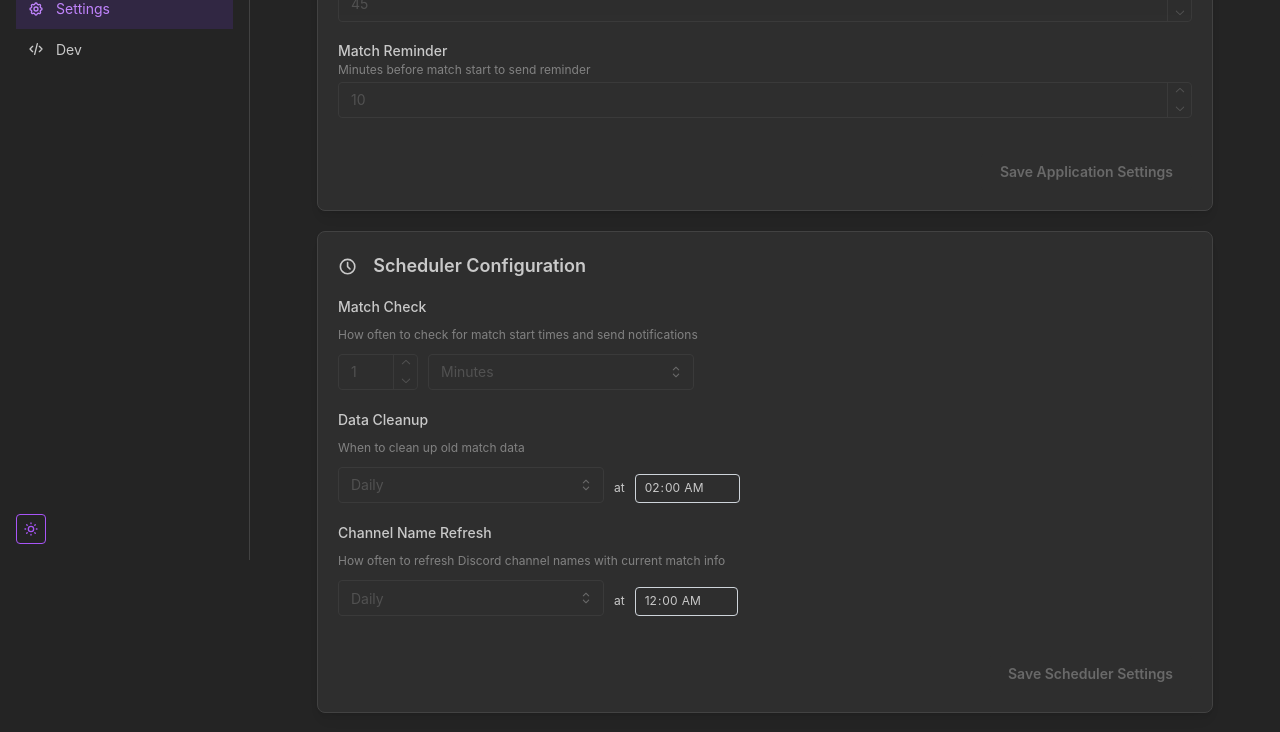
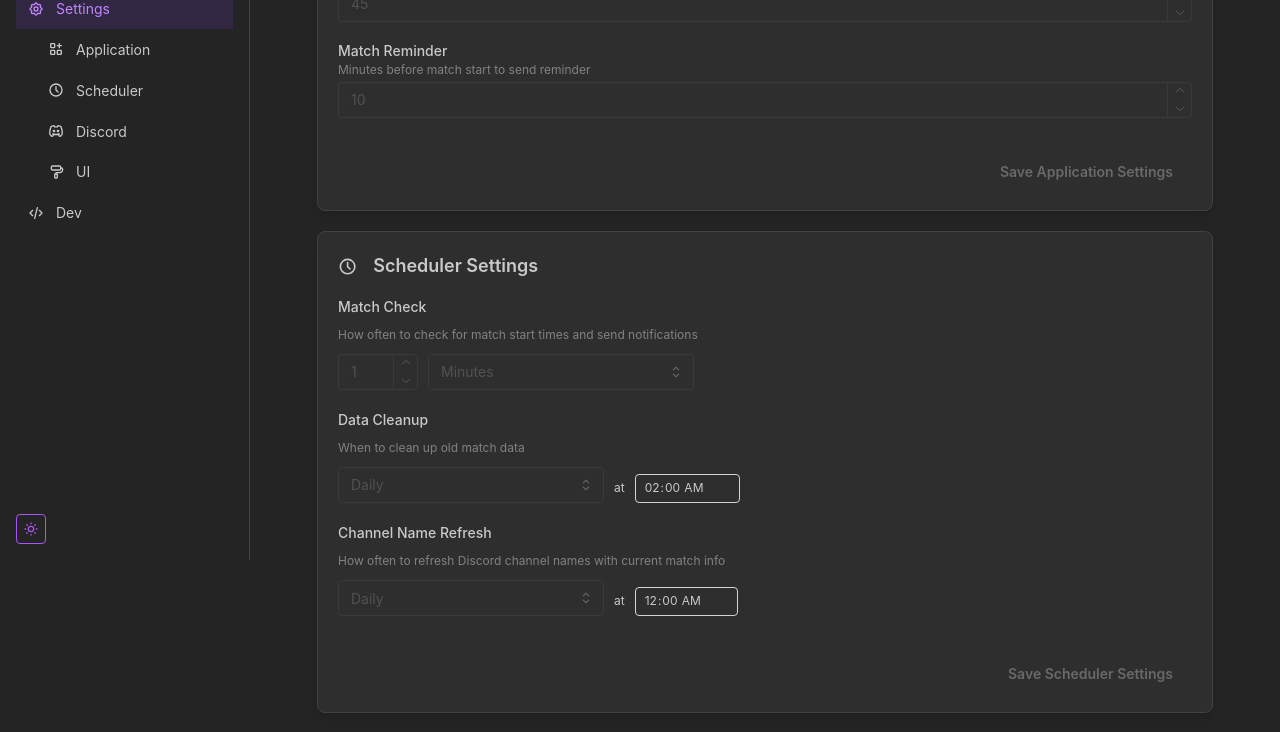
Before and after one commit to slamanna212/MatchExec, a Next.js app: page /settings in a window 1280 px wide. Shown: the part 240-972 px from the top of the page. Built offline with nearby package versions, Linux system fonts and the light colour scheme.

Commit message:
clean up settings page

```diff
--- a/src/app/settings/page.tsx
+++ b/src/app/settings/page.tsx
@@ -251,7 +251,7 @@ export default function SettingsPage() {
         </div>
 
         <Stack gap="lg">
-          <Card shadow="sm" padding="lg" radius="md" withBorder>
+          <Card shadow="sm" padding="lg" radius="md" withBorder id="application">
             <Text size="lg" fw={600} mb="md">Application Settings</Text>
 
             {appMessage && (
@@ -290,6 +290,7 @@ export default function SettingsPage() {
             </form>
           </Card>
 
+          <div id="scheduler">
             <SchedulerConfig
               value={schedulerSettings}
               onChange={setSchedulerSettings}
@@ -298,9 +299,10 @@ export default function SettingsPage() {
               saving={schedulerSaving}
               message={schedulerMessage}
             />
+          </div>
 
-          <Card shadow="sm" padding="lg" radius="md" withBorder>
-            <Text size="lg" fw={600} mb="md">Discord Configuration</Text>
+          <Card shadow="sm" padding="lg" radius="md" withBorder id="discord">
+            <Text size="lg" fw={600} mb="md">Discord Settings</Text>
 
             {message && (
               <Alert color={message.type === 'success' ? 'green' : 'red'} mb="md">
@@ -417,7 +419,7 @@ export default function SettingsPage() {
             </form>
           </Card>
 
-          <Card shadow="sm" padding="lg" radius="md" withBorder>
+          <Card shadow="sm" padding="lg" radius="md" withBorder id="ui">
             <Group mb="md">
               <IconSettings size="1.2rem" />
               <Text size="lg" fw={600}>UI Settings</Text>
--- a/src/components/SchedulerConfig.tsx
+++ b/src/components/SchedulerConfig.tsx
@@ -246,7 +246,7 @@ export default function SchedulerConfig({
     <Card shadow="sm" padding="lg" radius="md" withBorder>
       <Group mb="md">
         <IconClock size="1.2rem" />
-        <Text size="lg" fw={600}>Scheduler Configuration</Text>
+        <Text size="lg" fw={600}>Scheduler Settings</Text>
       </Group>
 
       {message && (
--- a/src/components/navigation.tsx
+++ b/src/components/navigation.tsx
@@ -20,7 +20,11 @@ import {
   IconSun,
   IconMoon,
   IconHistory,
-  IconHash
+  IconHash,
+  IconApps,
+  IconClock,
+  IconBrandDiscord,
+  IconPaint
 } from '@tabler/icons-react'
 
 interface NavigationProps {
@@ -50,7 +54,17 @@ export function Navigation({ children }: NavigationProps) {
     },
     { label: 'Games', href: '/games', icon: IconDeviceGamepad2 },
     { label: 'Channels', href: '/channels', icon: IconHash },
-    { label: 'Settings', href: '/settings', icon: IconSettings },
+    {
+      label: 'Settings',
+      href: '/settings',
+      icon: IconSettings,
+      links: [
+        { label: 'Application', href: '/settings#application', icon: IconApps },
+        { label: 'Scheduler', href: '/settings#scheduler', icon: IconClock },
+        { label: 'Discord', href: '/settings#discord', icon: IconBrandDiscord },
+        { label: 'UI', href: '/settings#ui', icon: IconPaint }
+      ]
+    },
     { label: 'Dev', href: '/dev', icon: IconCode },
   ]
 
@@ -144,6 +158,7 @@ export function Navigation({ children }: NavigationProps) {
           {navigationItems.map((item) => {
             // If item has links, don't handle click on parent (let it toggle)
             const hasChildren = item.links && item.links.length > 0;
+            const isSettingsPage = pathname?.startsWith('/settings');
 
             return (
               <div key={item.href}>
@@ -159,7 +174,8 @@ export function Navigation({ children }: NavigationProps) {
                     if (opened) toggle() // Close mobile menu after navigation only if open
                   }}
                 />
-                {item.links?.map((link) => (
+                {/* Only show nested links for Settings when on settings page */}
+                {item.links && (item.href === '/settings' ? isSettingsPage : true) && item.links.map((link) => (
                   <NavLink
                     key={link.href}
                     href={link.href}
@@ -169,7 +185,22 @@ export function Navigation({ children }: NavigationProps) {
                     pl="xl"
                     onClick={(event) => {
                       event.preventDefault()
-                      router.push(link.href)
+                      if (link.href.includes('#')) {
+                        // Handle hash links for same-page navigation
+                        const [path, hash] = link.href.split('#')
+                        if (pathname === path) {
+                          // Already on the correct page, just scroll to section
+                          const element = document.getElementById(hash)
+                          if (element) {
+                            element.scrollIntoView({ behavior: 'smooth', block: 'start' })
+                          }
+                        } else {
+                          // Navigate to page with hash
+                          router.push(link.href)
+                        }
+                      } else {
+                        router.push(link.href)
+                      }
                       if (opened) toggle() // Close mobile menu after navigation only if open
                     }}
                   />
```
Lines whose indentation alone changed are shown as unchanged.
